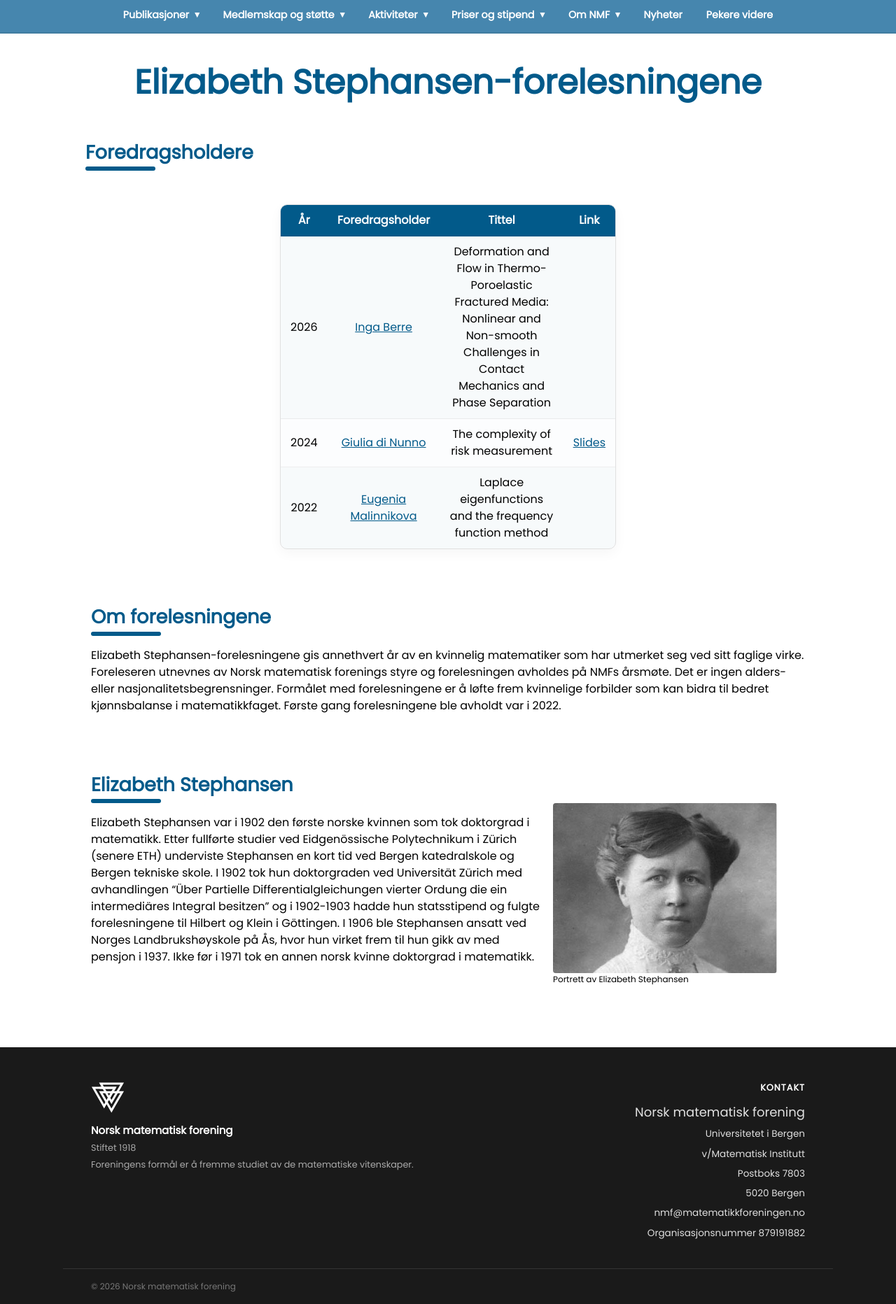
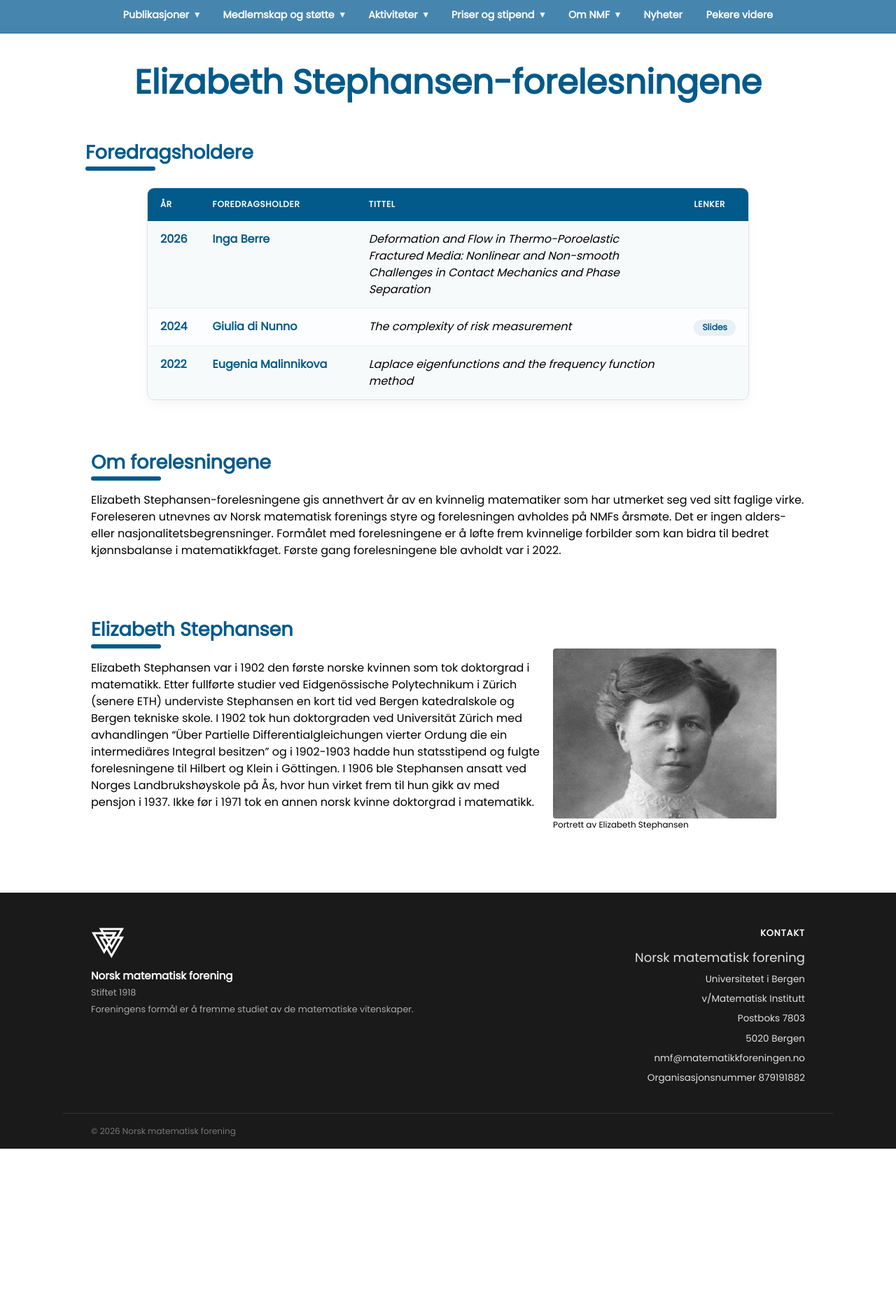
Before and after one commit to ballerin/nmf-website, a Jekyll site: the page built from _pages/elizabeth-stephansen-forelesningene.html, in a window 1280 px wide, cut to the strip 92-1956 px from the top of the page. Shown: the whole strip at 70% size. Built offline with Jekyll 4.4.1, drawn with Linux system fonts in a browser that asks for light colours; after the commit the page ends 1734 px from its top, so only the background shows below that.

Commit message:
Fixed "Elizabeth Stephansen-forelesningene" table

```diff
--- a/_pages/elizabeth-stephansen-forelesningene.html
+++ b/_pages/elizabeth-stephansen-forelesningene.html
@@ -2,6 +2,53 @@
 layout: default
 title: "Elizabeth Stephansen-forelesningene"
 ---
+
+{% comment %}
+  ============================================================================
+  VIL DU ENDRE TABELLEN MED FOREDRAGSHOLDERE?
+  Tabellen fylles ikke inn her. Legg til eller endre forelesninger
+  (år, foredragsholder, tittel, slides/video) i filen:
+
+      _data/elizabeth_stephansen.yml
+
+  Teksten lenger ned på siden ("Om forelesningene" og "Elizabeth Stephansen")
+  endres fortsatt her i denne filen.
+  ============================================================================
+{% endcomment %}
+
+<style>
+  /* Lecture list: a wide, left-aligned table built from
+     _data/elizabeth_stephansen.yml (edit the lectures there). Slides/video
+     appear in the "Lenker" column as small buttons. On phones each row
+     becomes a stacked card. */
+  .site-table.es-lectures { max-width: 860px; margin: 24px auto 8px; }
+  .es-lectures th, .es-lectures td { text-align: left; vertical-align: top; padding: 14px 18px; line-height: 1.5; }
+  .es-lectures thead th { font-size: 0.8rem; letter-spacing: 0.06em; text-transform: uppercase; }
+  .es-lectures .es-year { width: 1%; white-space: nowrap; font-weight: 700; color: var(--nmf-primary); font-variant-numeric: tabular-nums; }
+  .es-lectures .es-speaker { width: 26%; font-weight: 600; }
+  .es-lectures .es-speaker a { text-decoration: none; }
+  .es-lectures .es-speaker a:hover { text-decoration: underline; }
+  .es-lectures .es-title { font-style: italic; }
+  .es-lectures .es-link {
+    display: inline-block; padding: 2px 12px; border-radius: 999px; white-space: nowrap;
+    font-style: normal; font-size: 0.82rem; font-weight: 600; text-decoration: none;
+    background: rgba(var(--nmf-primary-rgb),0.08); color: var(--nmf-primary);
+  }
+  .es-lectures .es-links { width: 1%; white-space: nowrap; }
+  .es-lectures .es-link + .es-link { margin-left: 6px; }
+  .es-lectures .es-link:hover { background: var(--nmf-primary); color: var(--nmf-on-primary); }
+  @media (max-width: 600px) {
+    .es-lectures thead { display: none; }
+    .es-lectures, .es-lectures tbody, .es-lectures tr, .es-lectures td { display: block; width: auto; }
+    .es-lectures tr { padding: 14px 16px; border-bottom: 1px solid rgba(0,0,0,0.06); }
+    .es-lectures tbody tr:last-child { border-bottom: none; }
+    .es-lectures td, .es-lectures tbody tr td { padding: 0; border: none; background: none !important; }
+    .es-lectures .es-year { font-size: 0.85rem; }
+    .es-lectures .es-speaker { width: auto; margin: 2px 0 4px; }
+    .es-lectures .es-links { margin-top: 8px; }
+    .es-lectures .es-links:empty { display: none; }
+  }
+</style>
 
 {% include default_opening.html
   heading="Elizabeth Stephansen-forelesningene"
@@ -10,36 +57,35 @@ title: "Elizabeth Stephansen-forelesningene"
 
 <div class="w3-container w3-padding">
   {% include section_heading.html level="h3" title="Foredragsholdere" id="foredragsholdere" %}
-  <div class="w3-padding-16"></div>
-  <table class="site-table" aria-label="Elizabeth Stephansen-forelesningene Foredragsholdere">
+  <table class="site-table es-lectures" aria-label="Elizabeth Stephansen-forelesningene: foredragsholdere">
     <thead>
       <tr>
         <th scope="col">År</th>
         <th scope="col">Foredragsholder</th>
         <th scope="col">Tittel</th>
-        <th scope="col">Link</th>
+        <th scope="col">Lenker</th>
       </tr>
     </thead>
     <tbody>
+      {% comment %} Radene hentes fra _data/elizabeth_stephansen.yml: endre forelesningene der, ikke her. {% endcomment %}
+      {% for lecture in site.data.elizabeth_stephansen %}
       <tr>
-        <td style="white-space: nowrap;">2026</td>
-        <td><a href="https://www4.uib.no/en/find-employees/inga.berre">Inga Berre</a></td>
-        <td>Deformation and Flow in Thermo-Poroelastic Fractured Media:
-          Nonlinear and Non-smooth Challenges in Contact Mechanics and Phase Separation</td>
-        <td></td>
+        <td class="es-year">{{ lecture.year }}</td>
+        <td class="es-speaker">
+          {%- if lecture.speaker_url -%}
+            <a href="{{ lecture.speaker_url }}">{{ lecture.speaker }}</a>
+          {%- else -%}
+            {{ lecture.speaker }}
+          {%- endif -%}
+        </td>
+        <td class="es-title">{{ lecture.title }}</td>
+        <td class="es-links">
+          {%- for link in lecture.links -%}
+            <a class="es-link" href="{{ link.url }}" target="_blank" rel="noopener">{{ link.label }}</a>
+          {%- endfor -%}
+        </td>
       </tr>
-      <tr>
-        <td style="white-space: nowrap;">2024</td>
-        <td><a href="https://www.mn.uio.no/math/english/people/aca/giulian/">Giulia di Nunno</a></td>
-        <td>The complexity of risk measurement</td>
-        <td><a href="https://www.puremath.no/wp-content/uploads/2024/10/GdN-NMM2024-talk-drawings.pdf">Slides</a></td>
-      </tr>
-      <tr>
-        <td style="white-space: nowrap;">2022</td>
-        <td><a href="https://www.ntnu.edu/employees/eugenia.malinnikova">Eugenia Malinnikova</a></td>
-        <td>Laplace eigenfunctions and the frequency function method</td>
-        <td></td>
-      </tr>
+      {% endfor %}
     </tbody>
   </table>
 </div>
```
Also changed, not shown: _data/elizabeth_stephansen.yml (added, +29 -0 lines).
